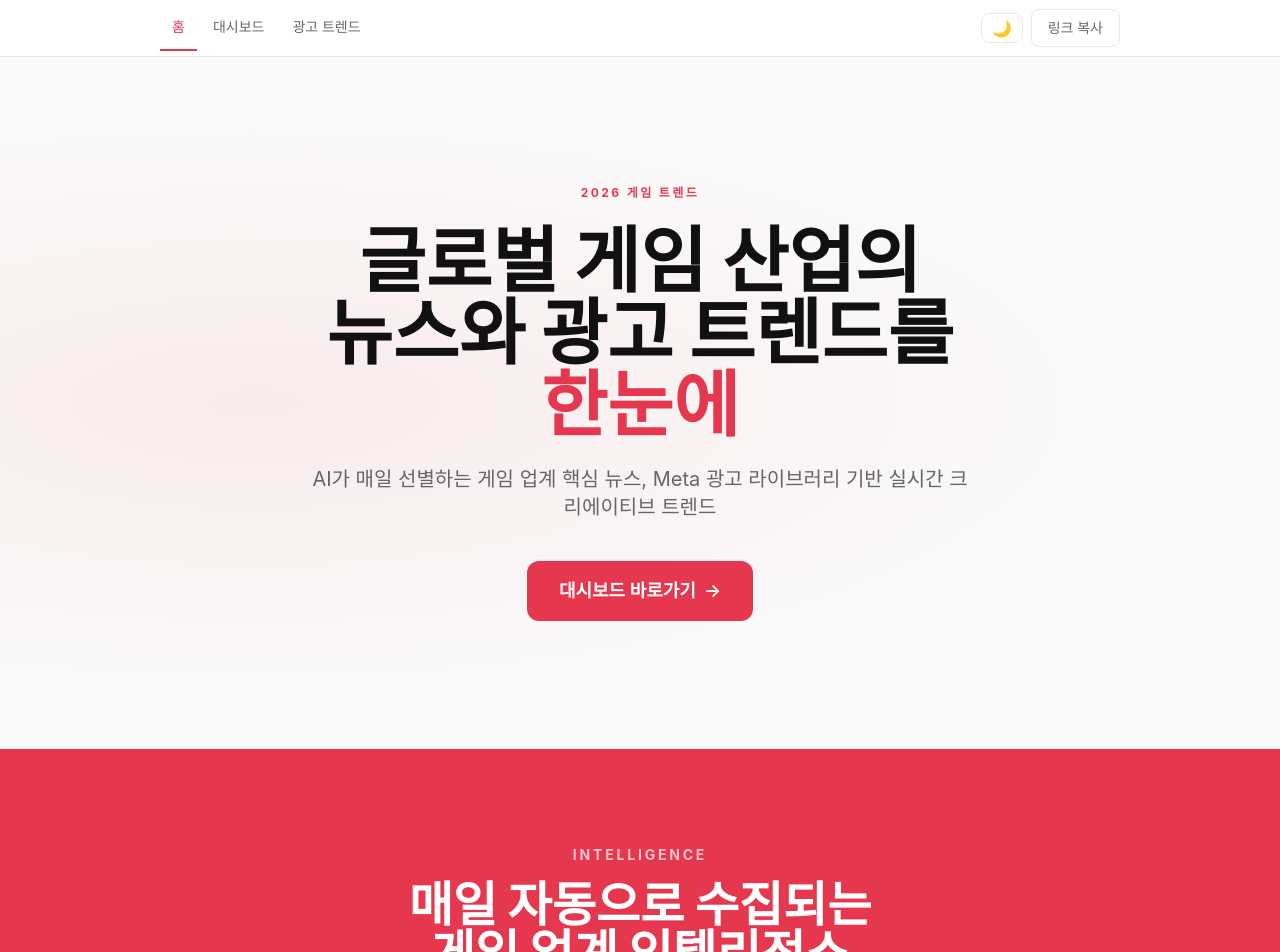
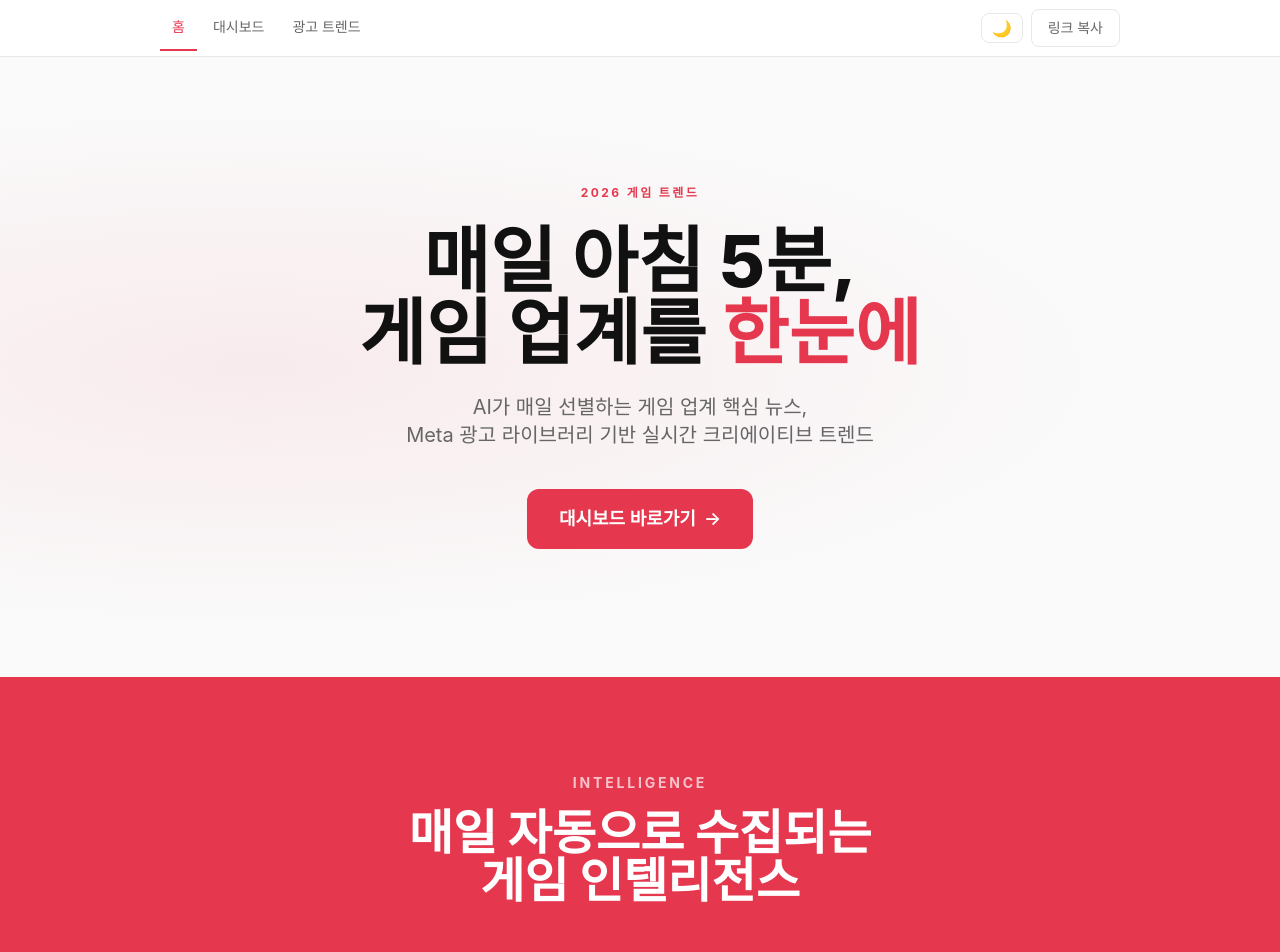
Before and after one commit to codinghyunman2/Game-Trend-Dashboard, a Next.js app in the folder defense-ads-dashboard/: page / in a window 1280 px wide. Shown: the top 952 px of the page. Built offline with nearby package versions, Linux system fonts and the light colour scheme; no server answers; a web font is replaced by a local one.

Commit message:
feat: 랜딩 페이지 히어로 카피 및 텍스트 줄바꿈 개선
Co-Authored-By: Claude Sonnet 4.6 <noreply@anthropic.com>

```diff
--- a/defense-ads-dashboard/app/page.tsx
+++ b/defense-ads-dashboard/app/page.tsx
@@ -64,17 +64,18 @@ export default function LandingPage() {
             className="text-3xl sm:text-5xl lg:text-7xl font-extrabold leading-tight mb-6"
             style={{ color: 'var(--color-text-primary)' }}
           >
-            글로벌 게임 산업의
+            매일 아침 5분,
             <br />
-            뉴스와 광고 트렌드를
-            <br />
-            <span style={{ color: 'var(--color-accent)' }}>한눈에</span>
+            게임 업계를
+            <span style={{ color: 'var(--color-accent)' }}> 한눈에</span>
           </h1>
           <p
             className="text-base sm:text-xl mb-10 max-w-2xl mx-auto leading-relaxed"
             style={{ color: 'var(--color-text-secondary)' }}
           >
-            AI가 매일 선별하는 게임 업계 핵심 뉴스, Meta 광고 라이브러리 기반 실시간 크리에이티브 트렌드
+            AI가 매일 선별하는 게임 업계 핵심 뉴스,
+            <br />
+            Meta 광고 라이브러리 기반 실시간 크리에이티브 트렌드
           </p>
           <Link
             href="/dashboard"
@@ -99,7 +100,7 @@ export default function LandingPage() {
         <h2 className="text-3xl sm:text-4xl lg:text-5xl font-extrabold text-white text-center mb-16 max-w-2xl leading-tight">
           매일 자동으로 수집되는
           <br />
-          게임 업계 인텔리전스
+          게임 인텔리전스
         </h2>
         <div className="grid grid-cols-2 lg:grid-cols-4 gap-10 lg:gap-20 w-full max-w-4xl">
           <div className="flex flex-col items-center text-center">
@@ -156,6 +157,7 @@ export default function LandingPage() {
               style={{ color: 'var(--color-text-secondary)' }}
             >
               게임동아, GamesIndustry, VGC 등 국내외 주요 게임 언론사 11개 채널의 뉴스를 매일 자동으로 수집합니다.
+              <br />
               최근 3일 이내 뉴스만 필터링해 항상 최신 정보를 제공합니다.
             </p>
             <ul className="space-y-3">
@@ -250,6 +252,7 @@ export default function LandingPage() {
               style={{ color: 'var(--color-text-secondary)' }}
             >
               Claude AI가 수집된 뉴스 중 게임 업계 실무자에게 가장 중요한 Top 5를 매일 자동으로 선별합니다.
+              <br />
               산업 전반의 임팩트, 주요 기업 동향, 시장 트렌드를 기준으로 분석합니다.
             </p>
             <ul className="space-y-3">
@@ -294,6 +297,7 @@ export default function LandingPage() {
               style={{ color: 'var(--color-text-secondary)' }}
             >
               Meta 광고 라이브러리 API를 통해 디펜스 장르 모바일 게임의 광고 소재를 수집하고 분석합니다.
+              <br />
               최신성과 집행 규모를 기반으로 주목할 광고를 자동으로 선별합니다.
             </p>
             <ul className="space-y-3">
```
